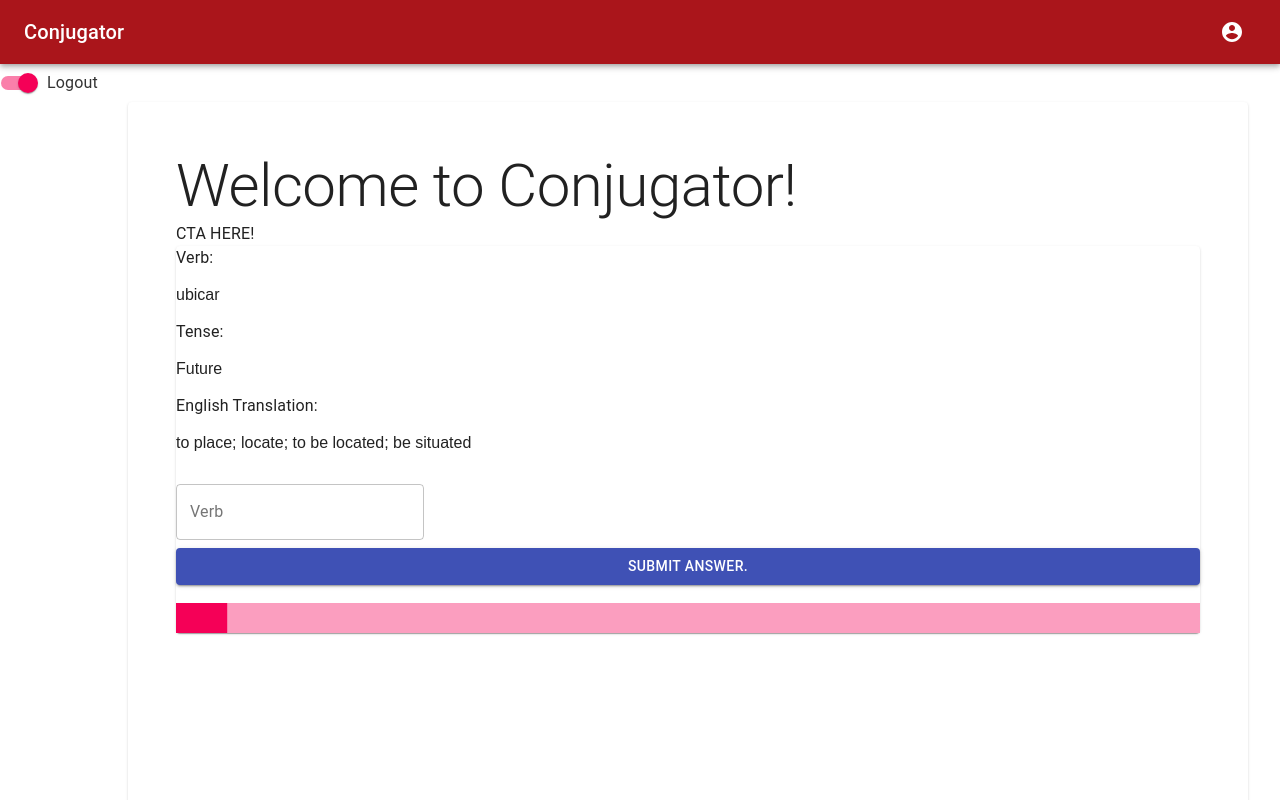
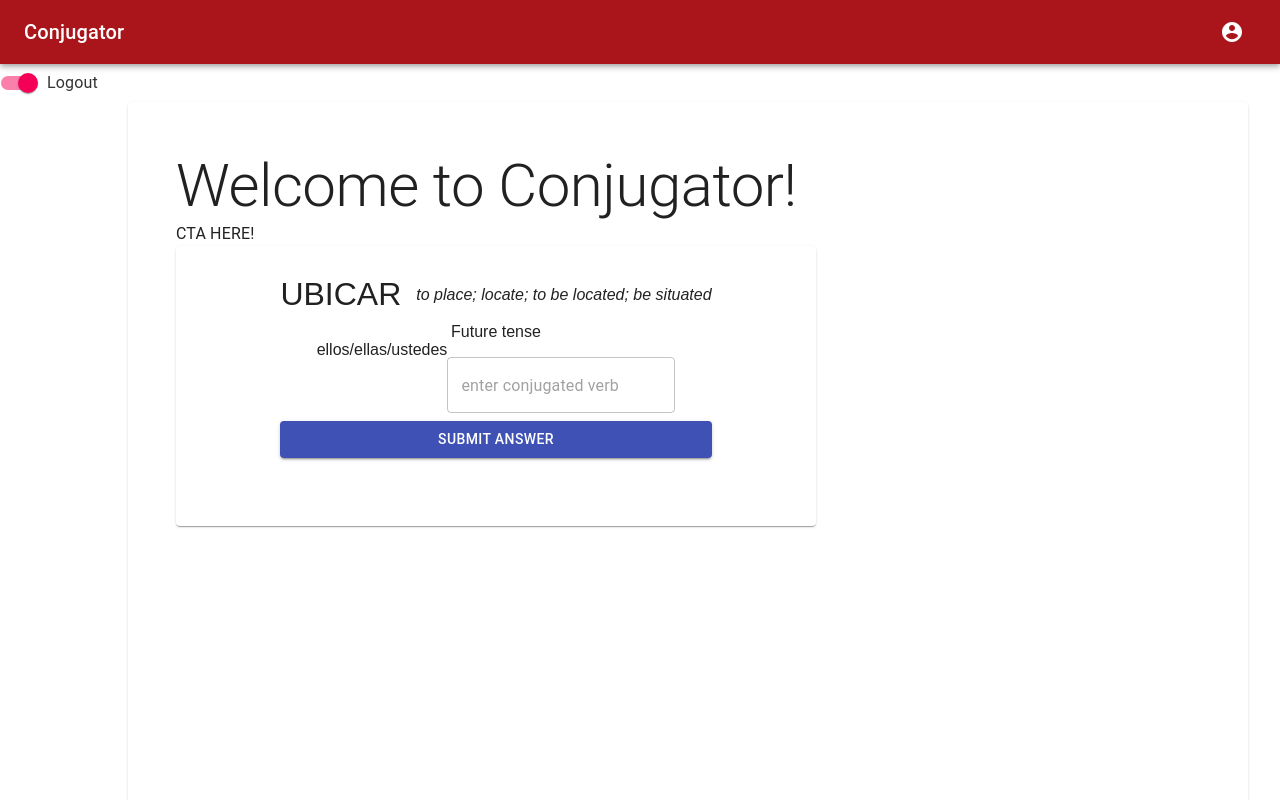
Before and after one commit to buildweek-conjugator/Frontend, a React app in the folder conjugator/: page /game in a window 1280 px wide. Shown: the top 800 px of the page. Built offline with nearby package versions, Linux system fonts and the light colour scheme.

Commit message:
styling the game

```diff
--- a/conjugator/src/index.scss
+++ b/conjugator/src/index.scss
@@ -8,4 +8,5 @@ code {
   font-family: source-code-pro, Menlo, Monaco, Consolas, "Courier New", monospace;
 }
 
-@import './views/components/Settings/Settings.scss'
+@import './views/components/Settings/Settings.scss';
+@import './views/components/ConjugatorGame/ConjugatorGame.scss';
--- a/conjugator/src/views/components/ConjugatorGame/ConjugatorGame.js
+++ b/conjugator/src/views/components/ConjugatorGame/ConjugatorGame.js
@@ -1,47 +1,35 @@
-import React from 'react';
-import { useState } from 'react';
-import axios from 'axios';
+import React from "react";
+import { useState } from "react";
+import axios from "axios";
 
-import Paper from '@material-ui/core/Paper';
-import { makeStyles, withStyles } from '@material-ui/core/styles';
-import Typography from '@material-ui/core/Typography';
-import clsx from 'clsx';
-import MenuItem from '@material-ui/core/MenuItem';
-import TextField from '@material-ui/core/TextField';
-import Button from '@material-ui/core/Button';
+import Paper from "@material-ui/core/Paper";
+import { makeStyles, withStyles } from "@material-ui/core/styles";
+import Typography from "@material-ui/core/Typography";
+import clsx from "clsx";
+import MenuItem from "@material-ui/core/MenuItem";
+import TextField from "@material-ui/core/TextField";
+import Button from "@material-ui/core/Button";
 
-import ProgressBar from '../ProgressBar/ProgressBar';
-
-const useStyles = makeStyles(theme => ({
-  container: {
-    display: 'flex',
-    flexWrap: 'wrap'
-  },
-  textField: {
-    marginLeft: theme.spacing(1),
-    marginRight: theme.spacing(1)
-  },
-  dense: {
-    marginTop: theme.spacing(2)
-  },
-  menu: {
-    width: 200
-  }
-}));
+import ProgressBar from "../ProgressBar/ProgressBar";
 
 const data = {
-  answer: 'ubicaren',
-  performer: 'ellos/ellas/ustedes',
-  mood: 'Subjunctive',
-  infinitive: 'ubicar',
-  performer_en: 'them / you all (formal)',
-  tense: 'Future',
+  answer: "ubicaren",
+  performer: "ellos/ellas/ustedes",
+  mood: "Subjunctive",
+  infinitive: "ubicar",
+  performer_en: "them / you all (formal)",
+  tense: "Future",
   has_long: false,
-  translation: 'to place; locate; to be located; be situated',
-  value: ''
+  translation: "to place; locate; to be located; be situated",
+  value: ""
 };
+
+// axios request to get relevant user settings.
+// step1 retrieve random unconjugated verb and tense and from data base
+// step2 user inputs response
+// step3 posts request to check if answer is correct.
+
 export default function ConjugatorGame() {
-  const classes = useStyles();
   const [verb, setVerb] = useState(data);
   const [completed, setCompleted] = useState(5);
 
@@ -51,99 +39,86 @@ export default function ConjugatorGame() {
     let randoInt = Math.floor(Math.random() * Math.floor(max));
     console.log(
       randoInt,
-      ' appears ',
+      " appears ",
       usedWords.indexOf(randoInt),
-      ' in the array'
+      " in the array"
     );
     //code to see if number has already been used this session
     //if it is not in the array (-1) its a good int
     //otherwise its a bad int and we need to get a new number
     if (usedWords.indexOf(randoInt) === -1) {
-      console.log('good int');
+      console.log("good int");
       return randoInt;
     } else {
-      console.log('bad int');
+      console.log("bad int");
       return getRandomInt(max);
     }
   }
 
-  // let verb_xyz = "";
-
   const handleChange = event => {
-    // console.log('Event verb', event.target.value);
-    // console.log("event target", event.target.value)
-    // let verb_xyz = event.target.value;
-    let textField = document.getElementById('outlined-name');
-    textField.style = 'background:white;';
+    let textField = document.getElementById("outlined-name");
+    textField.style = "background:white;";
 
     setVerb({ ...verb, [event.target.name]: event.target.value });
   };
 
-  // axios request to get relevant user settings.
-  // step1 retrieve random unconjugated verb and tense and from data base
-  // step2 user inputs response
-  // step3 posts request to check if answer is correct.
   function handleSubmit(event) {
     event.preventDefault();
-    // console.log("verb_xyz", verb_xyz)
-    // console.log(event.target) // should be whole form
+    // console.log("event.target.value", event.target.value)
 
-    let verb_value = document.getElementById('outlined-name');
-    console.log(verb.value);
-    console.log(verb.answer);
-    // console.log("verb answer", verb.answer)
-    //update progress bar
+    let verb_value = document.getElementById("outlined-name");
+
     if (verb.value === verb.answer) {
       setCompleted(completed + 10);
-
-      verb_value.style = 'background:lightgreen;';
+      verb_value.style = "background:lightgreen;";
 
       // setTimeout(function(){randomAxios()}, 2000)
     } else {
-      console.log('wrong');
-      verb_value.style = 'background:red;';
+      verb_value.style = "background:red;";
     }
   }
   // step4 if then statement if correct moves to next question,else red box of saddness.
 
   return (
-    <div className="app-containter-holder">
-      <Paper>
-        <Typography component="h2">Verb: </Typography>
-        <p>{verb.infinitive}</p>
-        <Typography component="h2">Tense: </Typography>
-        <p>{verb.tense}</p>
-        <Typography component="h2">English Translation: </Typography>
-        <p>{verb.translation}</p>
-
+    <Paper className="game-container">
       <form
-          className={classes.container}
+        className="form-container"
         noValidate
         autoComplete="off"
         onSubmit={handleSubmit}
       >
+        <div className="verb-translation-container">
+          <span className="verb">{verb.infinitive.toUpperCase()}</span>
+          <span className="translation">{verb.translation}</span>
+        </div>
+
+        <span>{verb.tense} tense</span>
+
+        <div className="subject">
+          <span>{verb.performer}</span>
+          {/* <span>    _____________________</span> */}
+
           <TextField
             id="outlined-name"
-            label="Verb"
             name="value"
             onChange={handleChange}
-            placeholder="Enter your conjugation"
+            placeholder="enter conjugated verb"
             value={verb.value}
             margin="normal"
             variant="outlined"
           />
+        </div>
         <Button
           type="submit"
           fullWidth
           variant="contained"
           color="primary"
-            className={classes.submit}
+          className="submit-button"
         >
-            Submit Answer.
+          Submit Answer
         </Button>
       </form>
       <ProgressBar completed={completed} />
     </Paper>
-    </div>
   );
 }
--- a/conjugator/src/views/components/ConjugatorGame/ConjugatorGame.scss
+++ b/conjugator/src/views/components/ConjugatorGame/ConjugatorGame.scss
@@ -0,0 +1,33 @@
+.game-container {
+    width: 600px;
+    padding: 20px;
+    display: flex;
+    flex-direction: column;
+    align-items: center;
+    text-align: center;
+
+    .verb-translation-container {
+        display: flex;
+        flex-direction: row;
+        align-items: center;
+
+        .verb {
+            font-size: 2rem;
+            margin: 10px auto;
+        }
+
+        .translation {
+            margin-left: 15px;
+            font-style: italic;
+        }
+    }
+
+    #outlined-name {
+        width: 200px;
+    }
+
+    .submit-button {
+        // width: 60px;
+    }
+
+}
```
Lines whose indentation alone changed are shown as unchanged.
